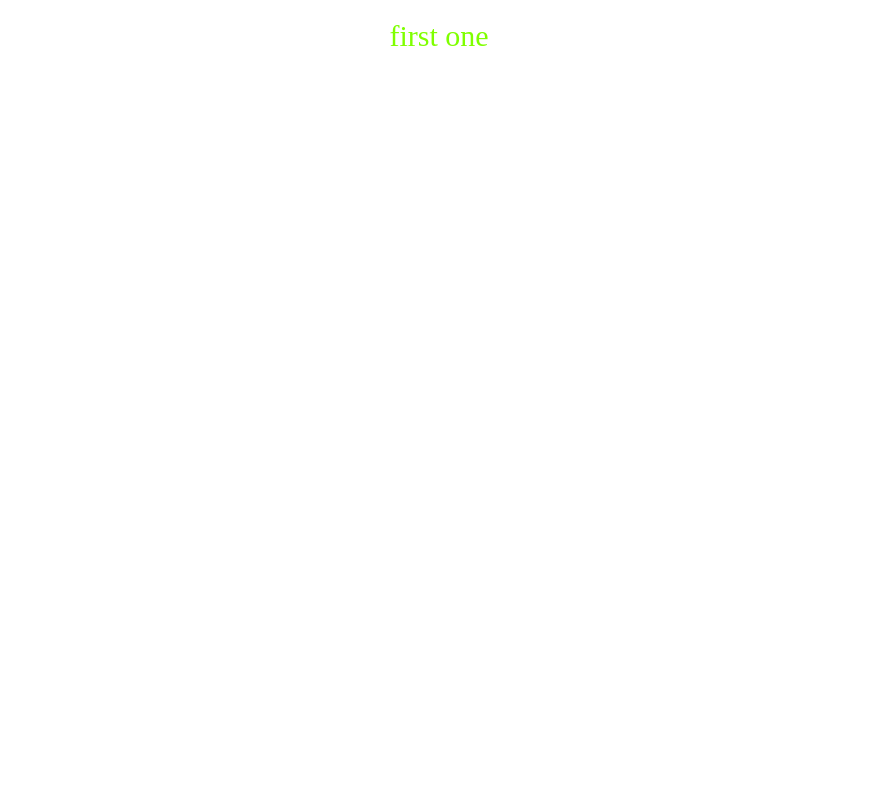
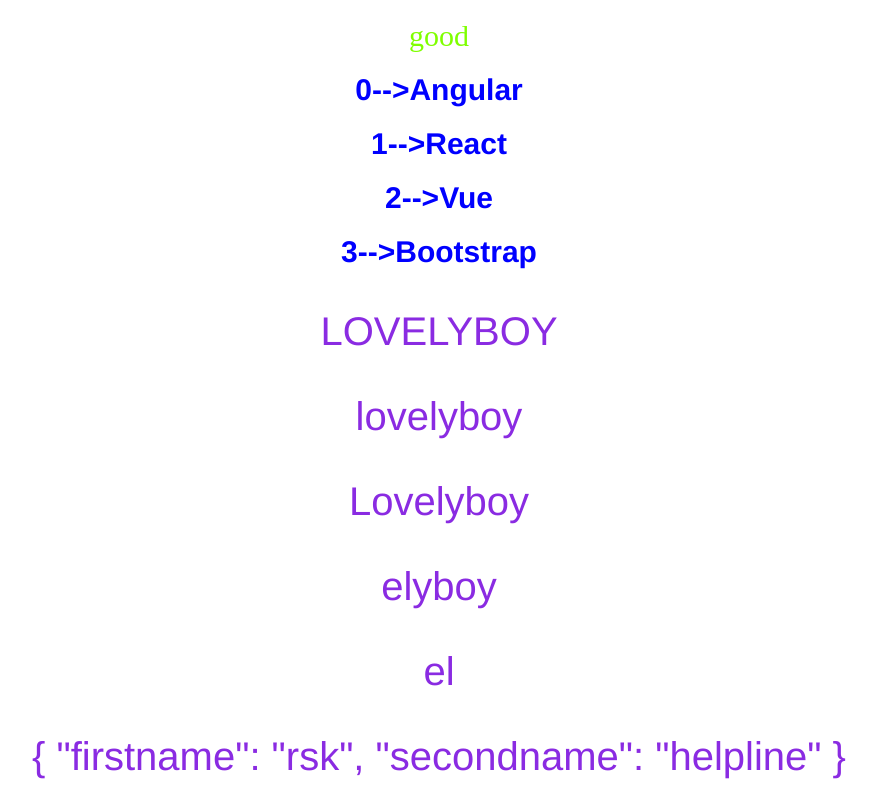
Before and after one commit to vinaykumar912/dummy, an Angular app: page / in a window 1280 px wide. Shown: the part 292-1080 px from the top of the page, without its empty margins (201-1078 px from the left). Before the commit the page ends 800 px from the top, so only its background shows below. Built offline with nearby package versions, Linux system fonts and the light colour scheme.

Commit message:
all changes

```diff
--- a/src/app/new/new.component.html
+++ b/src/app/new/new.component.html
@@ -25,11 +25,27 @@
 
     <div [ngSwitch]="mychoice">
         <div class="switchcase">
-             <div *ngSwitchCase="'one'">first one</div>
-             <div *ngSwitchCase="'two'">first one</div>
-             <div *ngSwitchCase="'three'">first one</div>
-             <div *ngSwitchDefault>Invalid choice</div>
+            <div *ngSwitchCase="'one'">{{vinay}}</div>
+            <div *ngSwitchCase="'two'">Second one</div>
+            <div *ngSwitchCase="'three'">Third one</div>
+            <div *ngSwitchDefault>Invalid choice</div>
         </div>
     </div>
+
+    <div *ngFor="let x of subject;index as i">
+        <h1>{{i}}-->{{x}}</h1>
+    </div>
+
+    <p>{{paper | uppercase}}</p>
+    <p>{{paper | lowercase}}</p>
+    <p>{{paper | titlecase}}</p>
+    <p>{{paper | slice:3}}</p>
+    <p>{{paper | slice:3:5}}</p>
+    <P>{{person | json}}</P>
+
+    <P>{{5.698 | number : '1.2-3'}}</P>
+    <P>{{5.698 | number : '2.4-5'}}</P>
+    <P>{{5.698 | number : '3.2-4'}}</P>
+
 </body>
 </html>
--- a/src/app/new/new.component.ts
+++ b/src/app/new/new.component.ts
@@ -14,7 +14,12 @@
 public boy="boy";
 public show=true;
 public mychoice="one";
-
+public subject=["Angular","React","Vue","Bootstrap"];
+public paper="lovelyboy";
+public person={
+  "firstname":"rsk",
+  "secondname":"helpline"
+}
   constructor() { }
 
   ngOnInit(): void {
```
